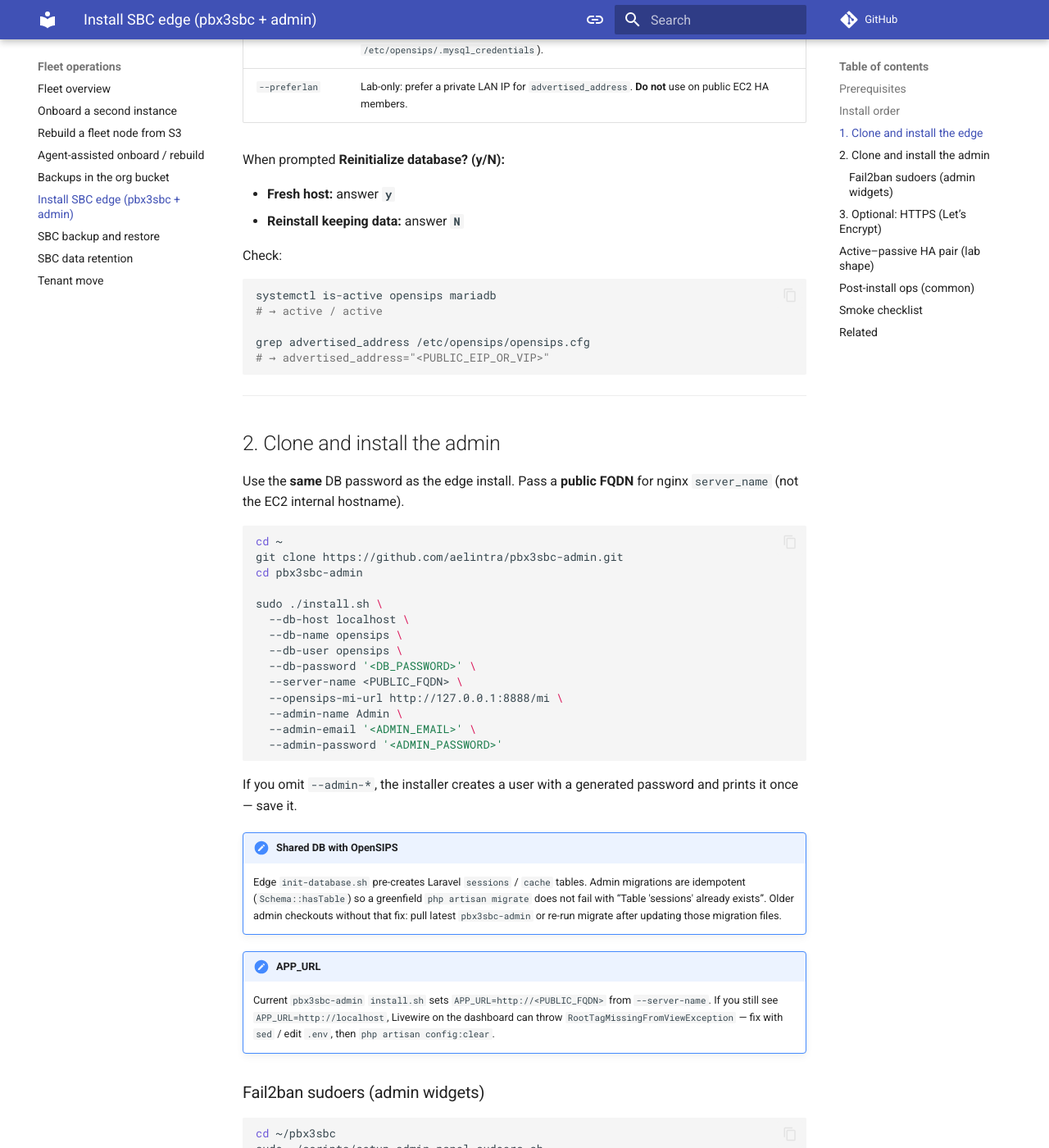
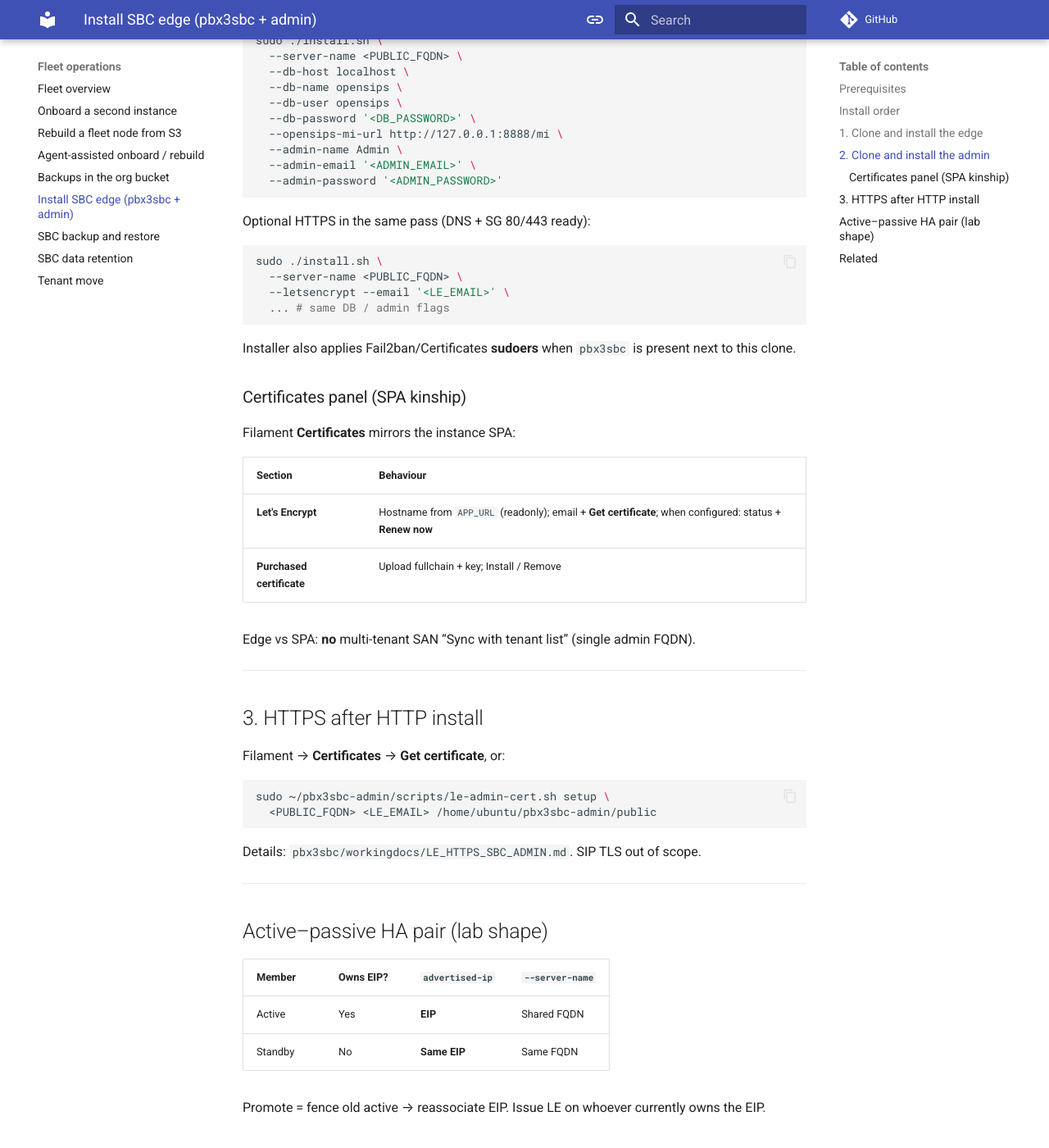
Before and after one commit to aelintra/pbx3-docs, an MkDocs documentation site: the page built from docs/fleet/install-sbc.md, in a window 1280 px wide and 1400 px high, scrolled down 1669 px. Shown: the whole window at 82% size. Built offline with MkDocs 1.6.1 and Material for MkDocs 9.7.7, drawn with Linux system fonts in a browser that asks for light colours; comment, search, counter and statistics services are not loaded; some of the changed text lies outside the part shown.

Commit message:
docs: require --server-name and document Certificates / LE install
Co-authored-by: Cursor <cursoragent@cursor.com>

````diff
--- a/docs/fleet/install-sbc.md
+++ b/docs/fleet/install-sbc.md
@@ -17,61 +17,35 @@ This is **not** [SBC backup and restore](sbc-backup-restore.md) (cold DR) and **
 | DNS (admin HTTPS) | A record for the public FQDN → **stable** public IPv4 (EIP) |
 | Security group / firewall | **UDP/TCP 5060** (SIP), **TCP 22**, and for admin/LE: **TCP 80 + 443** from the internet (validators need world `80/443`) |
 
-Optional later: RTP ports if media terminates on the SBC; Fail2ban / log-ship / backup cron — see related pages after first smoke.
-
 ## Install order
 
 1. Install **edge** (`pbx3sbc`) — OpenSIPS, MariaDB, firewall helpers
-2. Install **admin** (`pbx3sbc-admin`) — PHP/nginx/Filament against the same MariaDB
+2. Install **admin** (`pbx3sbc-admin`) — PHP/nginx/Filament (**`--server-name` required**)
 3. Smoke: services + admin login
-4. Optional: [Let’s Encrypt HTTPS](#optional-https-lets-encrypt)
+4. HTTPS: installer `--letsencrypt` **or** Filament **Certificates** (SPA-like)
 5. Optional: seed peers/domains, or [restore a backup](sbc-backup-restore.md)
 
 ---
 
 ## 1. Clone and install the edge
 
-On the host:
-
 ```bash
-sudo apt-get update
-sudo apt-get install -y git curl
-
+sudo apt-get update && sudo apt-get install -y git curl
 cd ~
 git clone https://github.com/aelintra/pbx3sbc.git
 cd pbx3sbc
-
-sudo ./install.sh \
-  --advertised-ip <PUBLIC_EIP_OR_VIP> \
-  --db-password '<DB_PASSWORD>'
+sudo ./install.sh --advertised-ip <PUBLIC_EIP_OR_VIP> --db-password '<DB_PASSWORD>'
 ```
 
-| Flag | Meaning |
-|------|---------|
-| `--advertised-ip` | Address phones / carriers / fleet `Egress` see in SIP. On **AWS**, use the **Elastic IP** (or future VIP), **not** the instance private IP. |
-| `--db-password` | MariaDB password for user/db `opensips` (stored under `/etc/opensips/.mysql_credentials`). |
-| `--preferlan` | Lab-only: prefer a private LAN IP for `advertised_address`. **Do not** use on public EC2 HA members. |
+When prompted **Reinitialize database? (y/N):** answer **`y`** on a fresh host.
 
-When prompted **Reinitialize database? (y/N):**
-
-- **Fresh host:** answer **`y`**
-- **Reinstall keeping data:** answer **`N`**
-
-Check:
-
-```bash
-systemctl is-active opensips mariadb
-# → active / active
-
-grep advertised_address /etc/opensips/opensips.cfg
-# → advertised_address="<PUBLIC_EIP_OR_VIP>"
-```
+Check: `systemctl is-active opensips mariadb` → both `active`.
 
 ---
 
 ## 2. Clone and install the admin
 
-Use the **same** DB password as the edge install. Pass a **public FQDN** for nginx `server_name` (not the EC2 internal hostname).
+**`--server-name <PUBLIC_FQDN>` is required** (nginx + `APP_URL`). Do not use the EC2 internal hostname.
 
 ```bash
 cd ~
@@ -79,104 +53,64 @@ git clone https://github.com/aelintra/pbx3sbc-admin.git
 cd pbx3sbc-admin
 
 sudo ./install.sh \
+  --server-name <PUBLIC_FQDN> \
   --db-host localhost \
   --db-name opensips \
   --db-user opensips \
   --db-password '<DB_PASSWORD>' \
-  --server-name <PUBLIC_FQDN> \
   --opensips-mi-url http://127.0.0.1:8888/mi \
   --admin-name Admin \
   --admin-email '<ADMIN_EMAIL>' \
   --admin-password '<ADMIN_PASSWORD>'
 ```
 
-If you omit `--admin-*`, the installer creates a user with a generated password and prints it once — save it.
-
-!!! note "Shared DB with OpenSIPS"
-    Edge `init-database.sh` pre-creates Laravel `sessions` / `cache` tables. Admin migrations are idempotent (`Schema::hasTable`) so a greenfield `php artisan migrate` does not fail with “Table 'sessions' already exists”. Older admin checkouts without that fix: pull latest `pbx3sbc-admin` or re-run migrate after updating those migration files.
-
-!!! note "APP_URL"
-    Current `pbx3sbc-admin` `install.sh` sets `APP_URL=http://<PUBLIC_FQDN>` from `--server-name`. If you still see `APP_URL=http://localhost`, Livewire on the dashboard can throw `RootTagMissingFromViewException` — fix with `sed` / edit `.env`, then `php artisan config:clear`.
-
-### Fail2ban sudoers (admin widgets)
+Optional HTTPS in the same pass (DNS + SG 80/443 ready):
 
 ```bash
-cd ~/pbx3sbc
-sudo ./scripts/setup-admin-panel-sudoers.sh
+sudo ./install.sh \
+  --server-name <PUBLIC_FQDN> \
+  --letsencrypt --email '<LE_EMAIL>' \
+  ... # same DB / admin flags
 ```
 
-Without this, Fail2ban can be running while the dashboard widget reports “Service Not Running” (`www-data` cannot run `fail2ban-client`).
+Installer also applies Fail2ban/Certificates **sudoers** when `pbx3sbc` is present next to this clone.
 
-Check:
+### Certificates panel (SPA kinship)
 
-```bash
-systemctl is-active nginx
-curl -s -o /dev/null -w "%{http_code}\n" http://127.0.0.1/admin/login
-# → 200 (or 302 to login)
-grep '^APP_URL=' ~/pbx3sbc-admin/.env
-```
+Filament **Certificates** mirrors the instance SPA:
 
-From your laptop (SG must allow your IP on **80**):
+| Section | Behaviour |
+|---------|-----------|
+| **Let's Encrypt** | Hostname from `APP_URL` (readonly); email + **Get certificate**; when configured: status + **Renew now** |
+| **Purchased certificate** | Upload fullchain + key; Install / Remove |
 
-`http://<PUBLIC_FQDN>/admin` or `http://<PUBLIC_IP>/admin`
+Edge vs SPA: **no** multi-tenant SAN “Sync with tenant list” (single admin FQDN).
 
 ---
 
-## 3. Optional: HTTPS (Let’s Encrypt)
+## 3. HTTPS after HTTP install
 
-After DNS for `<PUBLIC_FQDN>` points at the box’s public IPv4:
+Filament → **Certificates** → **Get certificate**, or:
 
-1. Open **TCP 80 and 443** on the **EC2 security group** to `0.0.0.0/0` (office-IP-only SGs break ACME).
-2. Follow the lab runbook in the `pbx3sbc` repo: `workingdocs/LE_HTTPS_SBC_ADMIN.md`
-3. Use nginx template `pbx3sbc-admin/deploy/nginx-pbx3sbc-admin.conf`
-4. Set `APP_URL=https://<PUBLIC_FQDN>` in `/home/ubuntu/pbx3sbc-admin/.env` and `php artisan config:clear`
-5. Rotate / confirm the Filament admin password after HTTPS is live
+```bash
+sudo ~/pbx3sbc-admin/scripts/le-admin-cert.sh setup \
+  <PUBLIC_FQDN> <LE_EMAIL> /home/ubuntu/pbx3sbc-admin/public
+```
 
-SIP TLS (`5061`) is **out of scope** for that runbook.
+Details: `pbx3sbc/workingdocs/LE_HTTPS_SBC_ADMIN.md`. SIP TLS out of scope.
 
 ---
 
 ## Active–passive HA pair (lab shape)
 
-Requirements: fleet docs **SBC HA failover** (VIP/EIP + warm standby). Install summary for a throwaway pair:
+| Member | Owns EIP? | `advertised-ip` | `--server-name` |
+|--------|-----------|-----------------|-----------------|
+| Active | Yes | **EIP** | Shared FQDN |
+| Standby | No | **Same EIP** | Same FQDN |
 
-| Member | Public IP | Owns EIP? | `advertised-ip` | nginx `--server-name` |
-|--------|-----------|-----------|-----------------|------------------------|
-| Active (e.g. sbcFO1) | EIP | Yes | **EIP** | Shared FQDN (e.g. `sbcfo.pbx3.com`) |
-| Standby (e.g. sbcFO2) | Ephemeral | No | **Same EIP** (not its own public IP) | Same FQDN |
-
-- Each member has **local MariaDB** (no shared DB).
-- DNS A for the shared FQDN → EIP.
-- **Promote** = fence old active → reassociate EIP onto standby. Soft state (registrations / mid-calls) is not moved.
-- Do **not** point production carriers / Magrathea VIP at the pair until a timed promote drill passes.
-
-Warm sync (catalog project + edge-authored copy cadence) and the promote runbook are separate follow-ons after both members install cleanly.
-
----
-
-## Post-install ops (common)
-
-| Task | Where |
-|------|--------|
-| Fail2ban / sudoers for admin panels | `pbx3sbc/scripts/setup-admin-panel-sudoers.sh` |
-| Cold backup / restore | [SBC backup and restore](sbc-backup-restore.md) |
-| Data / log aging | [SBC data retention](sbc-data-retention.md) |
-| Log ship to org bucket | `pbx3sbc/config/log-ship.env.example` → `/etc/pbx3sbc/log-ship.env` |
-
----
-
-## Smoke checklist
-
-- [ ] `opensips`, `mariadb`, `nginx` are `active`
-- [ ] `advertised_address` is the **stable** public EIP/VIP
-- [ ] Filament login works over HTTP (then HTTPS if enabled)
-- [ ] `opensips-cli -x mi ps` (or equivalent MI) responds on `127.0.0.1:8888`
-- [ ] SG allows SIP **5060** from peers you intend to test
-
----
+Promote = fence old active → reassociate EIP. Issue LE on whoever currently owns the EIP.
 
 ## Related
 
-- [SBC backup and restore](sbc-backup-restore.md) — cold DR (install both products, then restore zip)
+- [SBC backup and restore](sbc-backup-restore.md)
 - [Fleet overview](overview.md)
-- Edge HA requirements (source): `pbx3/pbx3-directory/docs/SBC_HA_FAILOVER_REQUIREMENTS.md`
````
